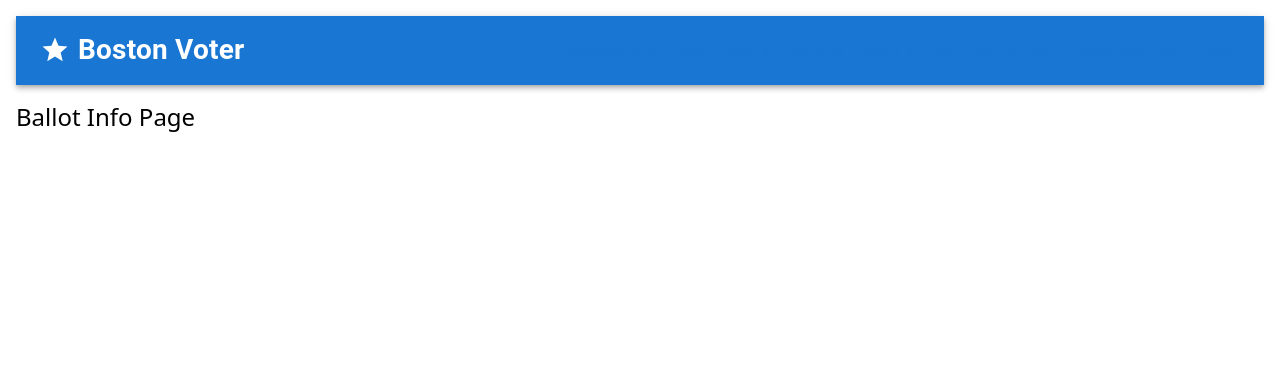
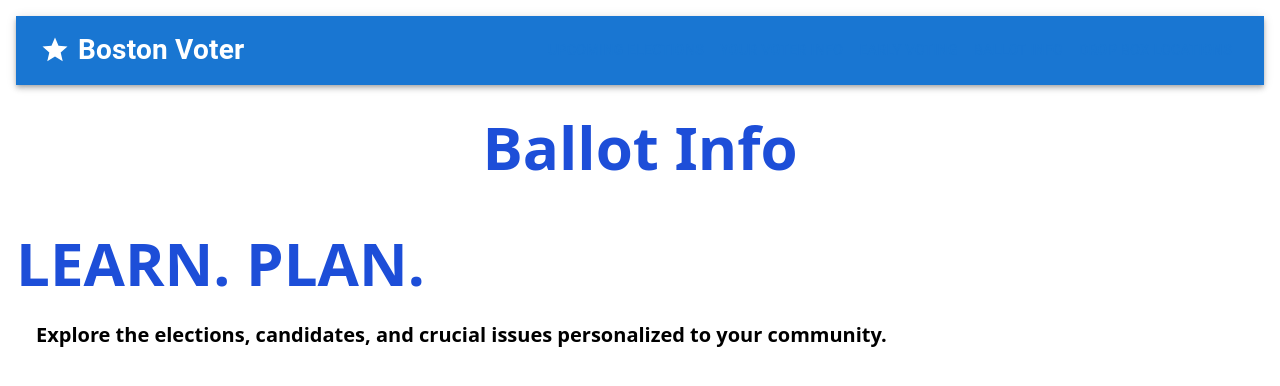
Before and after one commit to BU-Spark/pitne-voter-app, a Next.js app in the folder client/: page /ballotInfo in a window 1280 px wide. Shown: the top 386 px of the page. Built offline with nearby package versions, Linux system fonts and the light colour scheme.

Commit message:
creating Ballot Info Page

```diff
--- a/client/src/pages/ballotInfo.tsx
+++ /dev/null
@@ -1,9 +0,0 @@
-import '@/app/globals.css'
-
-export default function BallotInfo() {
-    return (
-        <div className="text-2xl">
-            Ballot Info Page
-        </div>
-    )
-}
--- /dev/null
+++ b/client/src/pages/ballotInfo/index.tsx
@@ -0,0 +1,16 @@
+export default function BallotInfo() {
+    return (
+        <div className=''>
+
+            <div className='flex flex-col justify-center items-center p-4 text-center mb-10'>
+                <h1 className='text-blue-700 font-bold text-6xl '>Ballot Info</h1>
+            </div>
+
+            <div className='flex flex-col justify-left items-left'>
+                <h1 className='text-blue-700 font-bold text-6xl '>LEARN. PLAN.</h1>
+                <h1 className='font-semibold text-xl p-5 mt-2'>Explore the elections, candidates, and crucial issues personalized to your community.</h1>
+            </div>
+
+        </div>
+    )
+}
```
